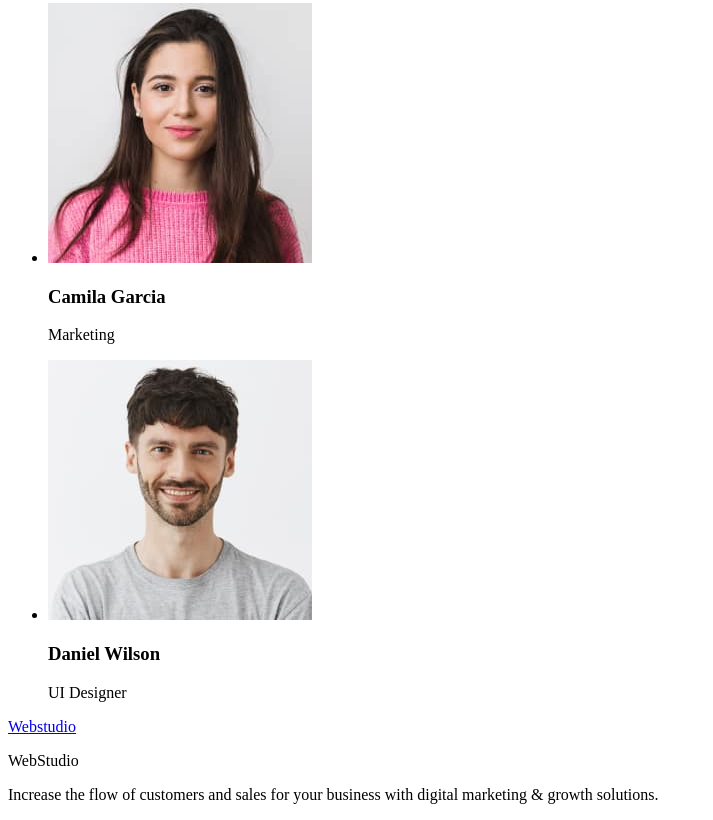
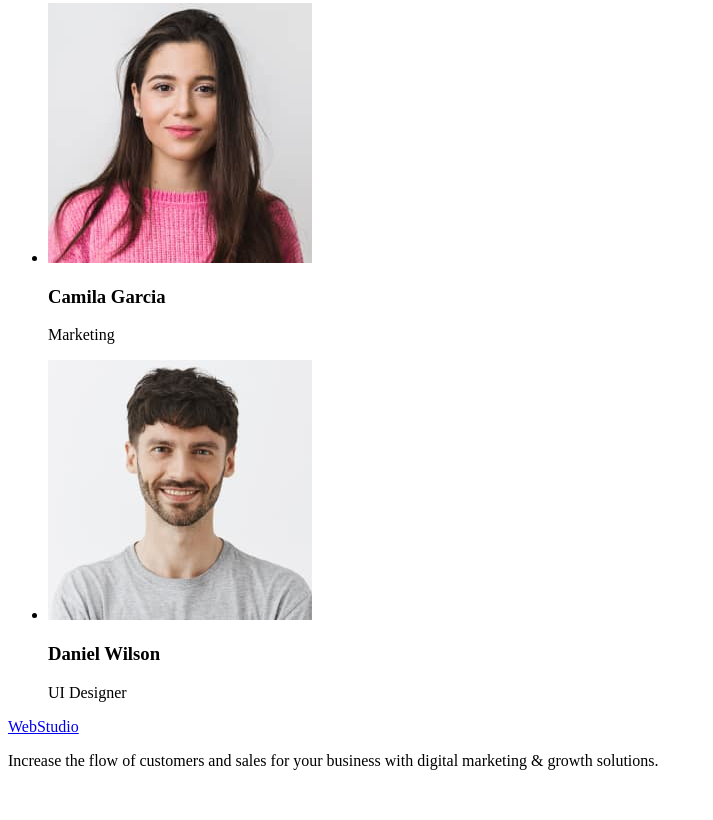
Before and after one commit to Bmyourname/goit-markup-hw-01-main, a plain HTML site: page index.html in a window 1280 px wide. Shown: the part 1412-2232 px from the top of the page, without its empty margins (0-713 px from the left). After the commit the page ends 2198 px from the top, so only its background shows below. Drawn offline with Linux system fonts and the light colour scheme.

Commit message:
Update index.html

```diff
--- a/index.html
+++ b/index.html
@@ -8,7 +8,7 @@
 <body>
     <header>
         <nav>
-            <a href="/index.html">WebStudio</a>
+            <a href="/.index.html">WebStudio</a>
             <ul>
                 <li>
                     <a href="">Studio</a>
@@ -83,8 +83,7 @@
         </ul>
     </main>
     <footer>
-        <a href="/index.html">Webstudio</a>
-        <p>WebStudio</p>
+        <a href="/index.html">WebStudio</a>
         <p>Increase the flow of customers and sales for your business with digital marketing & growth solutions.</p>
     </footer>
 </body>
```
